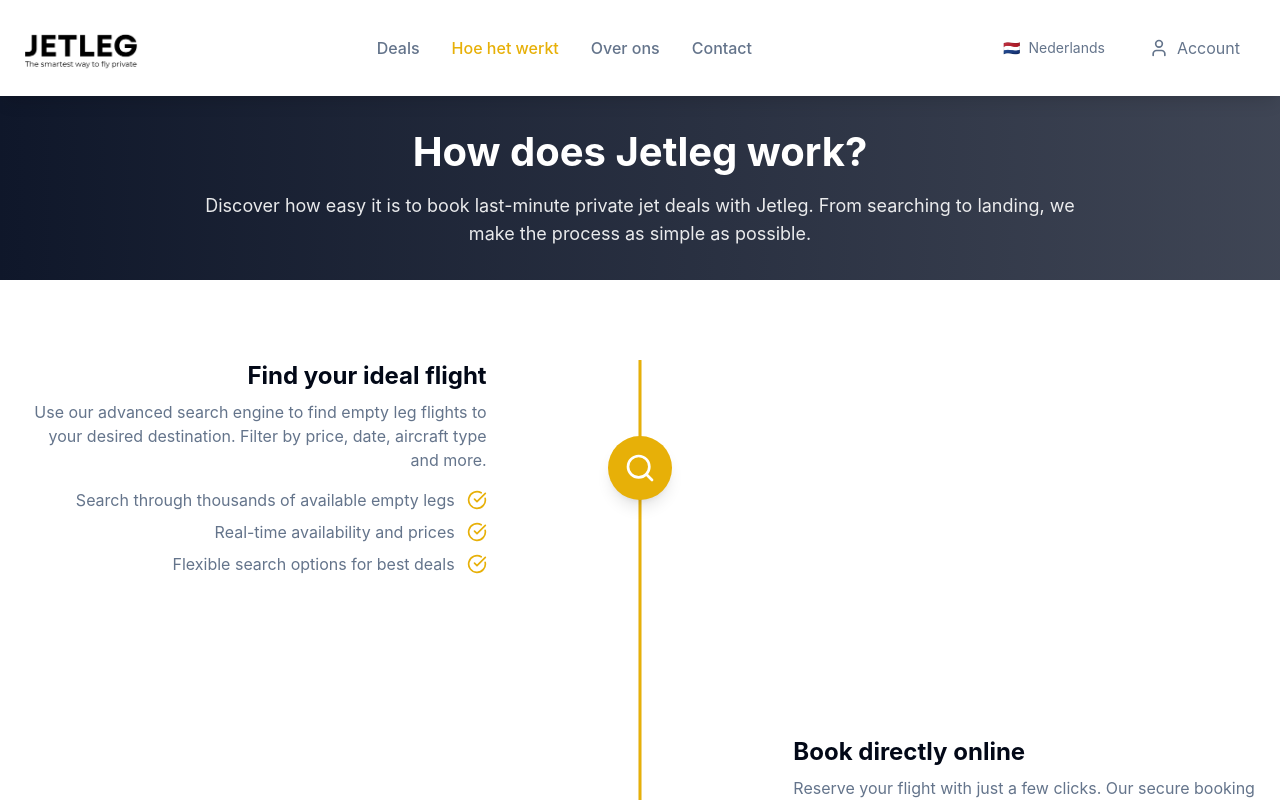
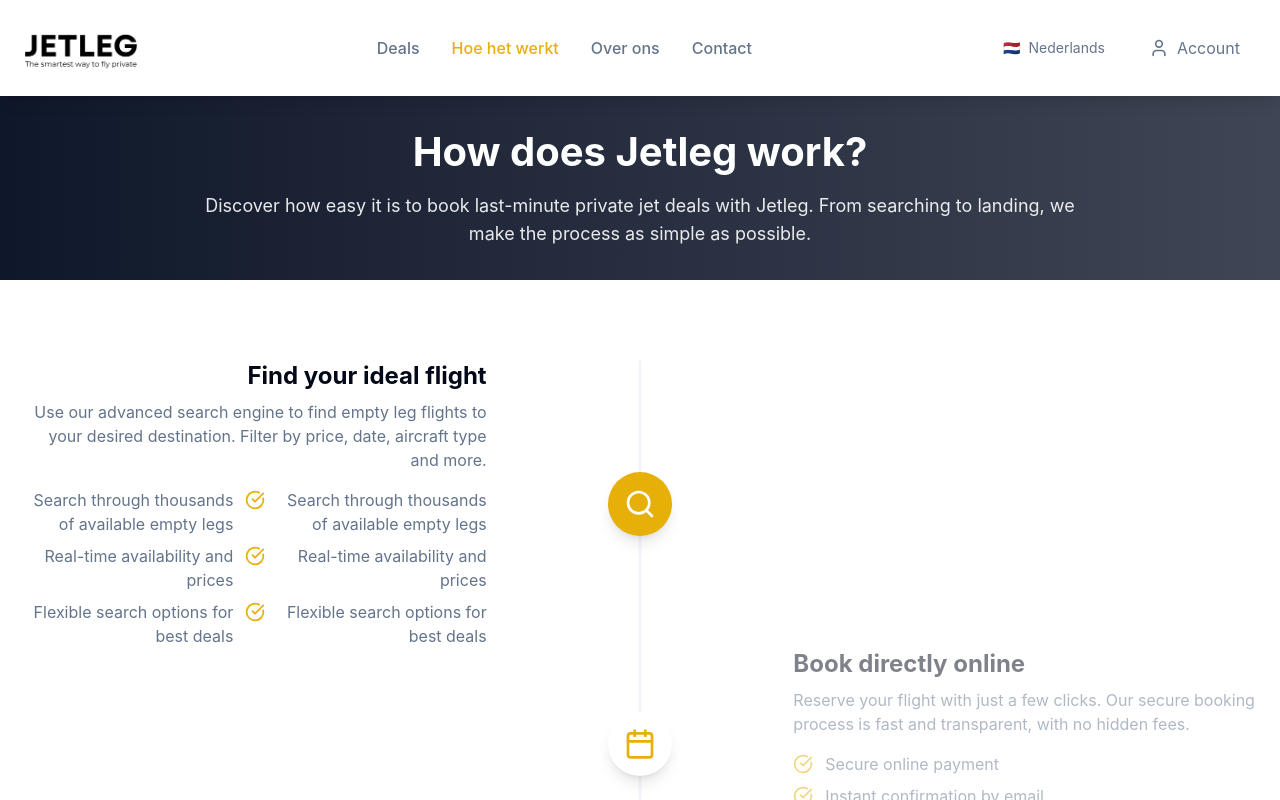
Before and after one commit to Rogerham/jetleg, a React (Vite) app: page /how-it-works in a window 1280 px wide. Shown: the top 800 px of the page. Built offline with nearby package versions, Linux system fonts and the light colour scheme.

Commit message:
Code edited in Lovable Code Editor
Edited UI in Lovable

```diff
--- a/src/components/TimelineContainer.tsx
+++ b/src/components/TimelineContainer.tsx
@@ -14,10 +14,13 @@ interface TimelineStepProps {
   description: string;
   details: string[];
   isEven: boolean;
+  isActive: boolean;
+  isFirst: boolean;
+  isLast: boolean;
   onVisible: (stepNumber: number) => void;
 }
 
-const TimelineStep = ({ icon: Icon, stepNumber, title, description, details, isEven, onVisible }: TimelineStepProps) => {
+const TimelineStep = ({ icon: Icon, stepNumber, title, description, details, isEven, isActive, isFirst, isLast, onVisible }: TimelineStepProps) => {
   const stepRef = useRef<HTMLDivElement>(null);
 
   useEffect(() => {
@@ -25,9 +28,6 @@ const TimelineStep = ({ icon: Icon, stepNumber, title, description, details, isE
       ([entry]) => {
         if (entry.isIntersecting) {
           onVisible(stepNumber);
-          if (stepRef.current) {
-            observer.unobserve(stepRef.current);
-          }
         }
       },
       { threshold: 0.6 }
@@ -44,14 +44,15 @@ const TimelineStep = ({ icon: Icon, stepNumber, title, description, details, isE
     };
   }, [onVisible, stepNumber]);
 
-  // Content block for mobile/tablet (always left-aligned)
-  const mobileContent = (
+  // Content for both mobile and desktop
+  const contentBlock = (
     <>
       <h3 className="text-2xl font-bold text-foreground mb-2">{title}</h3>
       <p className="text-muted-foreground mb-4">{description}</p>
       <ul className="space-y-2">
         {details.map((detail, index) => (
-          <li key={index} className="flex items-start gap-3">
+          <li key={index} className={`flex items-start gap-3 ${!isEven ? 'lg:justify-end' : ''}`}>
+            {!isEven && <span className="text-muted-foreground text-right hidden lg:inline">{detail}</span>}
             <CheckCircle className="h-5 w-5 text-accent flex-shrink-0 mt-0.5" />
             <span className="text-muted-foreground">{detail}</span>
           </li>
@@ -60,46 +61,31 @@ const TimelineStep = ({ icon: Icon, stepNumber, title, description, details, isE
     </>
   );
 
-  // Content block for desktop (staggered alignment)
-  const desktopContent = (
-    <>
-      <h3 className="text-2xl font-bold text-foreground mb-2">{title}</h3>
-      <p className="text-muted-foreground mb-4">{description}</p>
-      <ul className="space-y-2">
-        {details.map((detail, index) => (
-          <li key={index} className={`flex items-start gap-3 ${!isEven ? 'justify-end' : ''}`}>
-            {!isEven && <span className="text-muted-foreground text-right">{detail}</span>}
-            <CheckCircle className="h-5 w-5 text-accent flex-shrink-0 mt-0.5" />
-            {isEven && <span className="text-muted-foreground">{detail}</span>}
-          </li>
-        ))}
-      </ul>
-    </>
-  );
-
   return (
     <div ref={stepRef} className="relative w-full">
-      {/* Mobile/Tablet Layout (FIXED) */}
-      <div className="lg:hidden flex items-start">
-        <div className="absolute left-10 flex items-center justify-center -translate-x-1/2">
-          <div className="z-10 flex h-12 w-12 items-center justify-center rounded-full bg-accent text-white shadow-lg">
+      {/* Mobile/Tablet Layout (Flexbox Rebuild) */}
+      <div className="lg:hidden flex gap-6">
+        <div className="flex flex-col items-center w-12 flex-shrink-0">
+          <div className={cn("w-0.5 flex-grow", isFirst ? 'bg-transparent' : isActive ? 'bg-accent' : 'bg-muted')} />
+          <div className={cn("z-10 flex h-12 w-12 items-center justify-center rounded-full shadow-lg transition-colors", isActive ? 'bg-accent text-white' : 'bg-card text-accent')}>
             <Icon className="h-6 w-6" />
           </div>
+          <div className={cn("w-0.5 flex-grow", isLast ? 'bg-transparent' : isActive ? 'bg-accent' : 'bg-muted')} />
         </div>
-        <div className="w-full pl-24">
-          {mobileContent}
+        <div className={cn("flex-grow transition-opacity duration-500 pb-12", isActive ? 'opacity-100' : 'opacity-50')}>
+          {contentBlock}
         </div>
       </div>
 
-      {/* Desktop Layout */}
+      {/* Desktop Layout (Original Staggered) */}
       <div className="hidden lg:grid grid-cols-12 gap-8 items-center">
-        {isEven ? <div className="col-span-5"></div> : <div className="col-span-5 text-right pr-8">{desktopContent}</div>}
+        {isEven ? <div className="col-span-5"></div> : <div className={cn("col-span-5 text-right pr-8 transition-opacity duration-500", isActive ? 'opacity-100' : 'opacity-50')}>{contentBlock}</div>}
         <div className="col-span-2 flex justify-center">
-          <div className="z-10 flex h-16 w-16 items-center justify-center rounded-full bg-accent text-white shadow-lg">
-            <Icon className="h-8 w-8" />
-          </div>
+            <div className={cn("z-10 flex h-16 w-16 items-center justify-center rounded-full shadow-lg transition-colors", isActive ? 'bg-accent text-white' : 'bg-card text-accent')}>
+                <Icon className="h-8 w-8" />
+            </div>
         </div>
-        {isEven ? <div className="col-span-5 text-left pl-8">{desktopContent}</div> : <div className="col-span-5"></div>}
+        {isEven ? <div className={cn("col-span-5 text-left pl-8 transition-opacity duration-500", isActive ? 'opacity-100' : 'opacity-50')}>{contentBlock}</div> : <div className="col-span-5"></div>}
       </div>
     </div>
   );
@@ -112,8 +98,6 @@ const TimelineStep = ({ icon: Icon, stepNumber, title, description, details, isE
 const TimelineContainer = () => {
   const { t } = useTranslation();
   const [activeStep, setActiveStep] = useState(0);
-  const [scrollProgress, setScrollProgress] = useState(0);
-  const timelineRef = useRef<HTMLElement>(null);
 
   const steps = [
     { icon: Search, title: t('howItWorks.steps.search.title'), description: t('howItWorks.steps.search.description'), details: [t('howItWorks.steps.search.details.0'), t('howItWorks.steps.search.details.1'), t('howItWorks.steps.search.details.2')] },
@@ -126,36 +110,13 @@ const TimelineContainer = () => {
     setActiveStep(stepNumber - 1);
   }, []);
 
-  useEffect(() => {
-    const handleScroll = () => {
-      if (!timelineRef.current) return;
-      const rect = timelineRef.current.getBoundingClientRect();
+  return (
+    <section className="py-20 bg-background relative overflow-hidden">
+      <div className="container mx-auto px-6 relative">
+        {/* Vertical Timeline Line for Desktop */}
+        <div className="absolute top-0 bottom-0 left-1/2 w-[3px] -translate-x-1/2 bg-muted rounded-full hidden lg:block" />
 
-      const triggerPoint = window.innerHeight / 2;
-      const scrollAmount = triggerPoint - rect.top;
-      const totalScrollableHeight = rect.height;
-
-      const progress = Math.min(1, Math.max(0, scrollAmount / totalScrollableHeight));
-      setScrollProgress(progress);
-    };
-
-    window.addEventListener('scroll', handleScroll, { passive: true });
-    handleScroll();
-    return () => window.removeEventListener('scroll', handleScroll);
-  }, []);
-
-  return (
-    <section ref={timelineRef} className="py-20 bg-background relative overflow-hidden">
-      <div className="container mx-auto px-6 relative">
-        {/* Vertical Timeline Line (FIXED) */}
-        <div className="absolute top-0 bottom-0 lg:left-1/2 left-10 w-[3px] -translate-x-1/2 bg-muted rounded-full">
-          <div
-            className="absolute top-0 left-0 w-full bg-accent transition-all duration-150 ease-linear"
-            style={{ height: `${scrollProgress * 100}%` }}
-          />
-        </div>
-
-        <div className="relative space-y-24 lg:space-y-40">
+        <div className="relative">
           {steps.map((step, index) => (
             <TimelineStep
               key={index}
@@ -165,6 +126,9 @@ const TimelineContainer = () => {
               description={step.description}
               details={step.details}
               isEven={index % 2 === 1}
+              isActive={index <= activeStep}
+              isFirst={index === 0}
+              isLast={index === steps.length - 1}
               onVisible={handleStepVisible}
             />
           ))}
```
